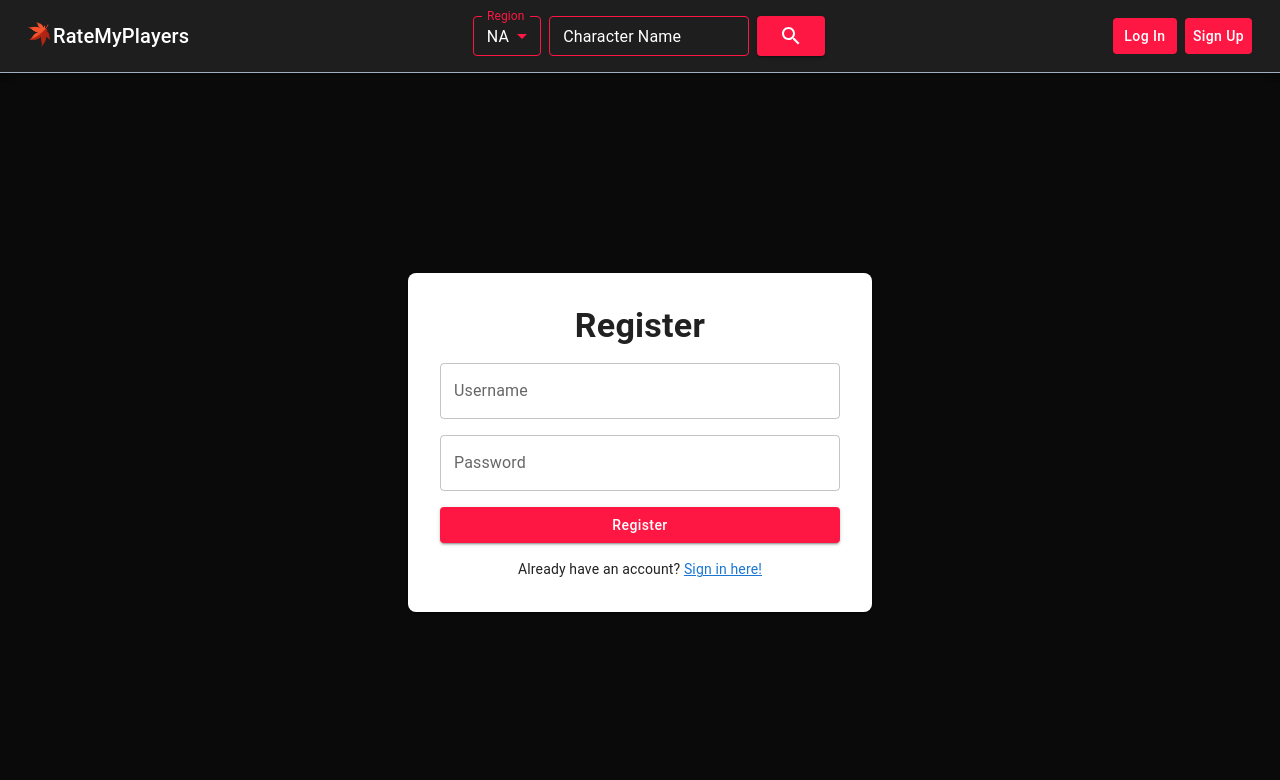
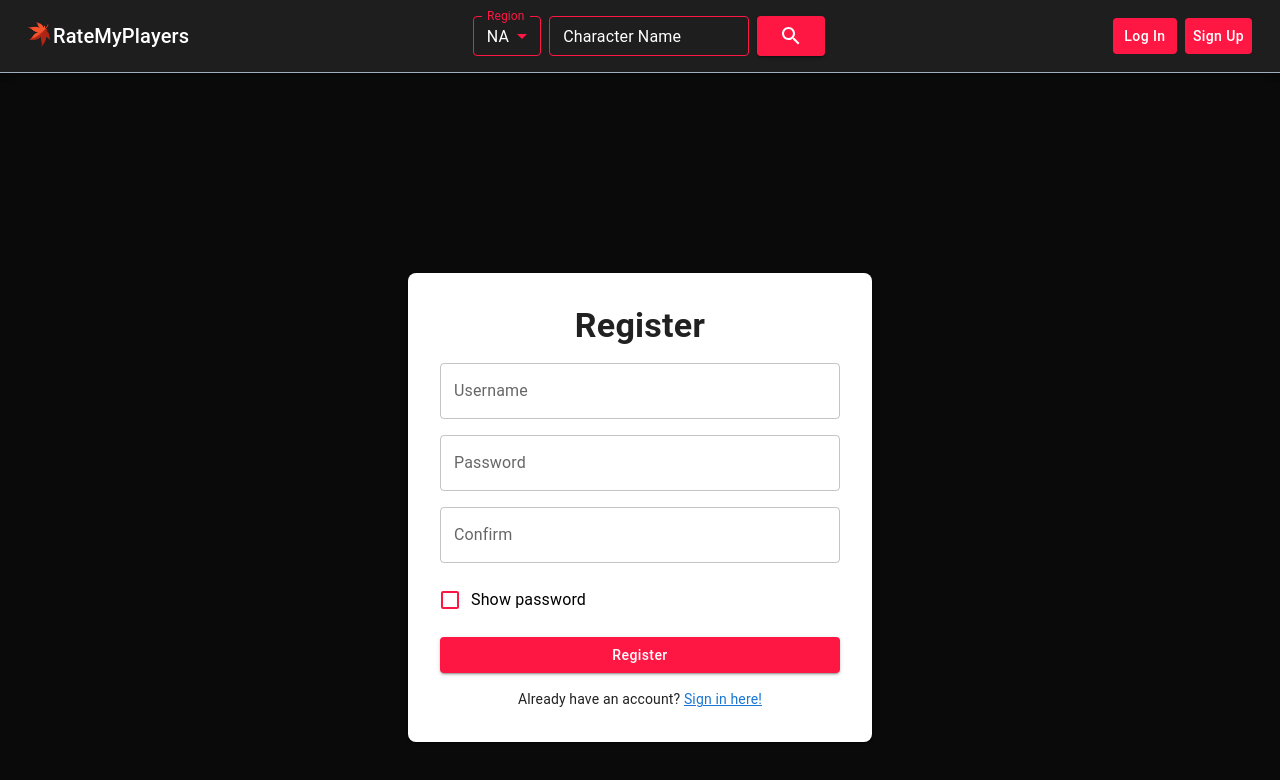
Before and after one commit to davidlu98/ratemyplayers, a React (Vite) app in the folder frontend/: page /register in a window 1280 px wide. Shown: the top 780 px of the page. Built offline with nearby package versions, Linux system fonts and the light colour scheme.

Commit message:
added validation for usernames and passwords, and toggle password

```diff
--- a/frontend/src/Login.jsx
+++ b/frontend/src/Login.jsx
@@ -2,11 +2,20 @@ import React from "react";
 import { useState } from "react";
 import { useNavigate, Link } from "react-router-dom";
 import axios from "axios";
-import { TextField, Button, Box, Typography, Paper } from "@mui/material";
+import {
+  TextField,
+  Button,
+  Box,
+  Typography,
+  Paper,
+  FormControlLabel,
+  Checkbox,
+} from "@mui/material";
 
 export default function Login({ setUser }) {
   const [username, setUsername] = useState("");
   const [password, setPassword] = useState("");
+  const [togglePassword, setTogglePassword] = useState(false);
 
   const [errorMessage, setErrorMessage] = useState("");
 
@@ -83,8 +92,25 @@ export default function Login({ setUser }) {
             variant="outlined"
             fullWidth
             value={password}
-            type="password"
+            type={togglePassword ? "text" : "password"}
             onChange={(event) => setPassword(event.target.value)}
+          />
+          <FormControlLabel
+            control={
+              <Checkbox
+                checked={togglePassword}
+                onChange={(e) => setTogglePassword(e.target.checked)}
+                sx={{
+                  color: "#ff1744",
+                  "&.Mui-checked": { color: "#ff1744" },
+                }}
+              />
+            }
+            label={
+              <Typography variant="body1" sx={{ color: "black" }}>
+                Show password
+              </Typography>
+            }
           />
           <Button
             type="submit"
--- a/frontend/src/Register.jsx
+++ b/frontend/src/Register.jsx
@@ -2,11 +2,21 @@ import React from "react";
 import { useState } from "react";
 import { useNavigate, Link } from "react-router-dom";
 import axios from "axios";
-import { TextField, Button, Box, Typography, Paper } from "@mui/material";
+import {
+  TextField,
+  Button,
+  Box,
+  Typography,
+  Paper,
+  FormControlLabel,
+  Checkbox,
+} from "@mui/material";
 
 export default function Register({ setUser }) {
   const [username, setUsername] = useState("");
   const [password, setPassword] = useState("");
+  const [confirmedPassword, setConfirmedPassword] = useState("");
+  const [togglePassword, setTogglePassword] = useState(false);
 
   const [errorMessage, setErrorMessage] = useState("");
 
@@ -22,6 +32,7 @@ export default function Register({ setUser }) {
       const { data } = await axios.post(`${API_URL}/register`, {
         username,
         password,
+        confirmedPassword,
       });
 
       window.localStorage.setItem("token", data);
@@ -83,8 +94,33 @@ export default function Register({ setUser }) {
             variant="outlined"
             fullWidth
             value={password}
-            type="password"
+            type={togglePassword ? "text" : "password"}
             onChange={(event) => setPassword(event.target.value)}
+          />
+          <TextField
+            label="Confirm"
+            variant="outlined"
+            fullWidth
+            value={confirmedPassword}
+            type={togglePassword ? "text" : "password"}
+            onChange={(event) => setConfirmedPassword(event.target.value)}
+          />
+          <FormControlLabel
+            control={
+              <Checkbox
+                checked={togglePassword}
+                onChange={(e) => setTogglePassword(e.target.checked)}
+                sx={{
+                  color: "#ff1744",
+                  "&.Mui-checked": { color: "#ff1744" },
+                }}
+              />
+            }
+            label={
+              <Typography variant="body1" sx={{ color: "black" }}>
+                Show password
+              </Typography>
+            }
           />
           <Button
             type="submit"
```
Also changed, not shown: 1 other file (tests, documents, lock files or other folders).
